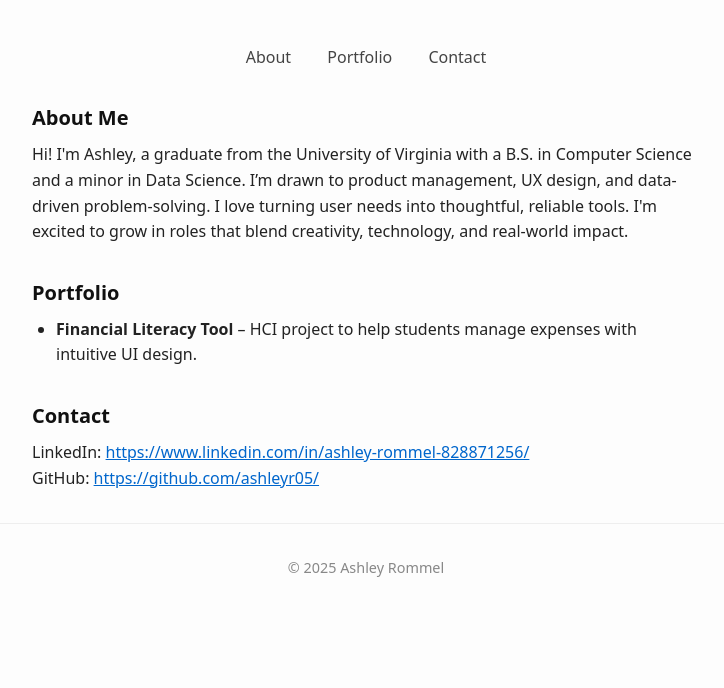
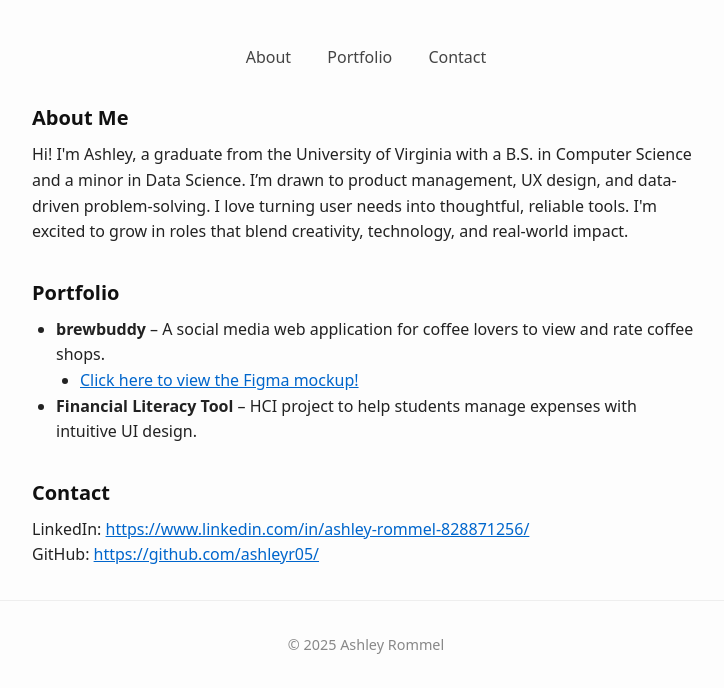
Before and after one commit to ashleyr05/ashleyr05.github.io, a plain HTML site: page index.html in a window 1280 px wide. Shown: the part 136-824 px from the top of the page, without its empty margins (274-998 px from the left). Before the commit the page ends 800 px from the top, so only its background shows below. Drawn offline with Linux system fonts and the light colour scheme.

Commit message:
added brewbuddy to portfolio

```diff
--- a/index.html
+++ b/index.html
@@ -32,7 +32,11 @@
   <section id="portfolio">
     <h2>Portfolio</h2>
     <ul>
-      <li><strong>Financial Literacy Tool</strong> – HCI project to help students manage expenses with intuitive UI design.</li>
+        <li><strong>brewbuddy</strong> – A social media web application for coffee lovers to view and rate coffee shops.</li>
+            <ul>
+                <li><a href="https://drive.google.com/file/d/1E5tfZYvoczAwuXOMQKGLIWaT3-Yt4bQ4/view?usp=sharing" target="_blank">Click here to view the Figma mockup!</a></li>
+            </ul>
+        <li><strong>Financial Literacy Tool</strong> – HCI project to help students manage expenses with intuitive UI design.</li>
     </ul>
   </section>
 
```
